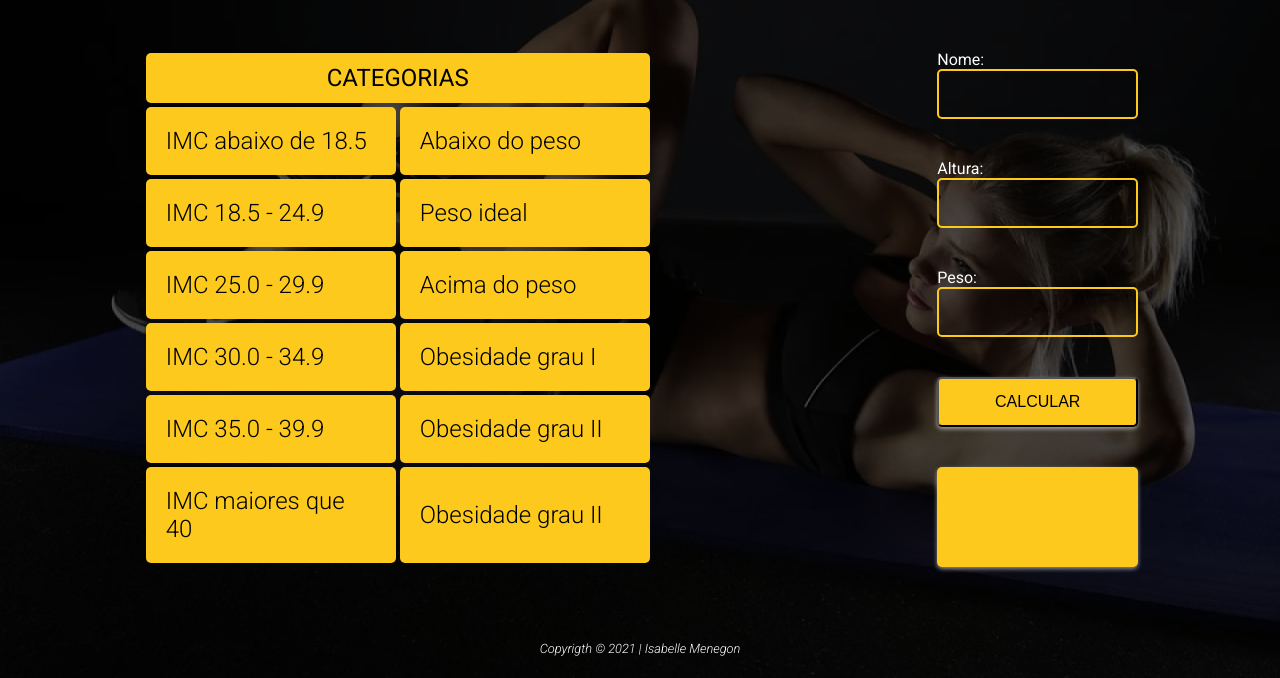
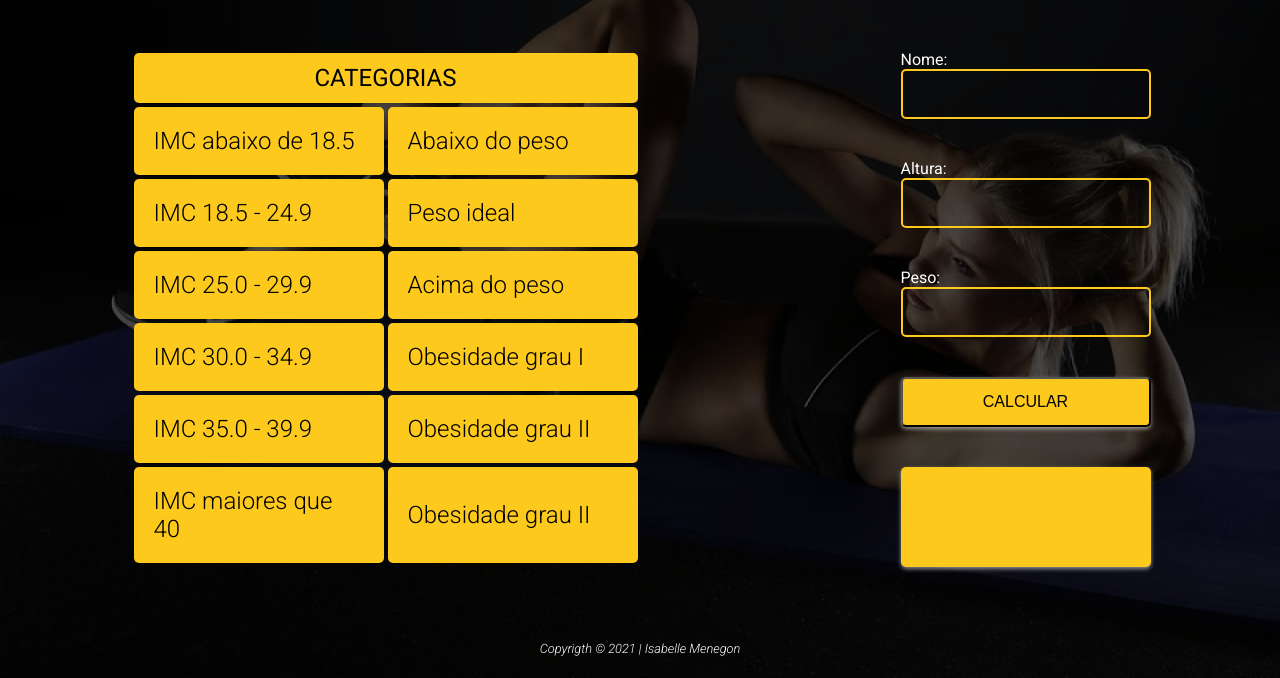
Before and after one commit to IsaMenegOchi/Projeto-calculadora, a plain HTML site: page index.html in a window 1280 px wide. Shown: the part 122-800 px from the top of the page. Drawn offline with Linux system fonts and the light colour scheme.

Commit message:
Tamanho do form

```diff
--- a/style.css
+++ b/style.css
@@ -76,6 +76,7 @@ section{
     display: flex;
     flex-direction: column;
     gap: 40px;
+    width: 250px;
 }
 
 .calculadora label{
@@ -116,11 +117,7 @@ section{
     font-style: italic;
     font-family: 'Roboto', sans-serif;
     font-size: 20px;
-    font-weight: lighter;
-    overflow: hidden;
-    resize: none;
     box-shadow: 0px 2px 4px #FFFFFF88;
-    min-width:200px;
 }
 .calculadora .campo .unidade::before{
     content: attr(data-unidade);
```
